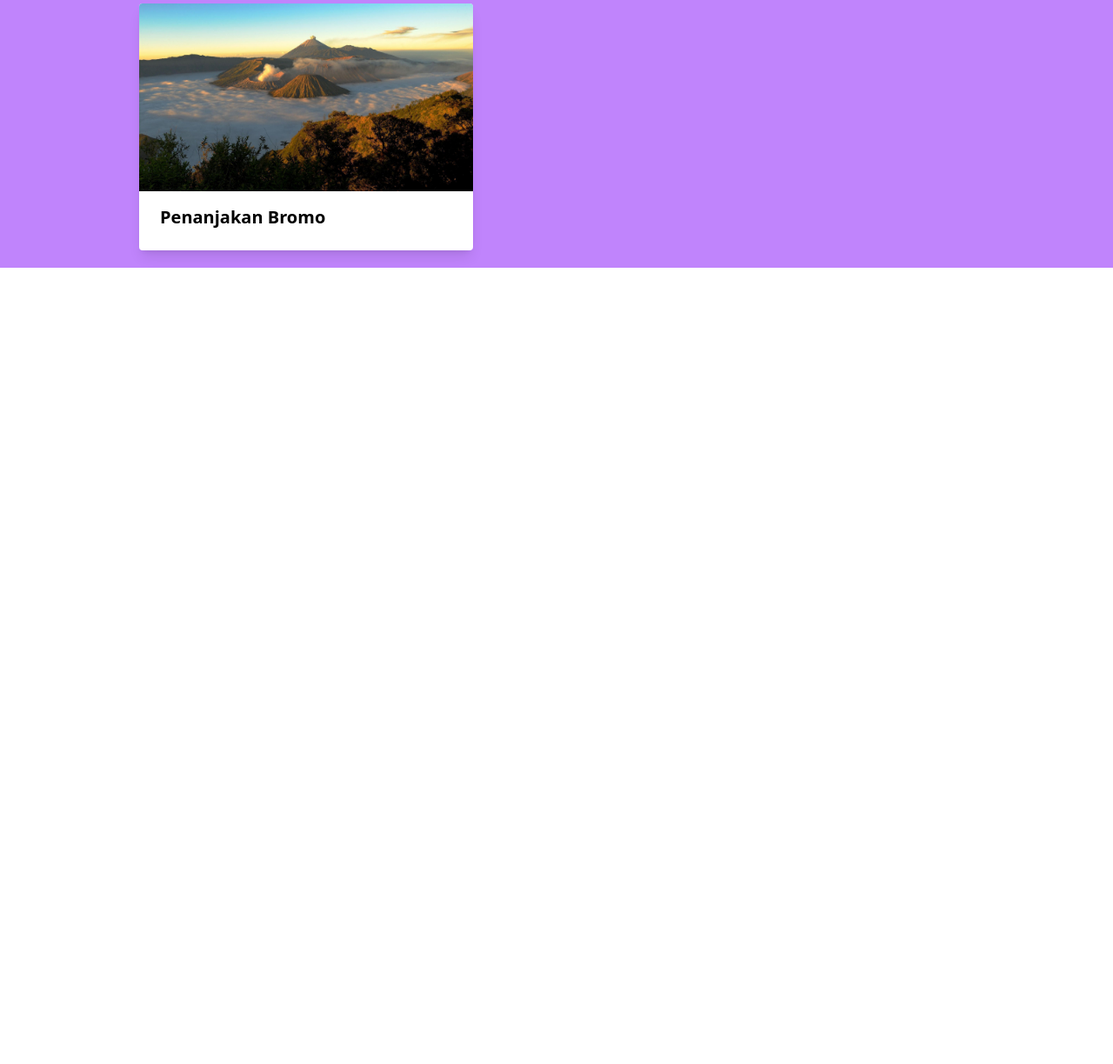
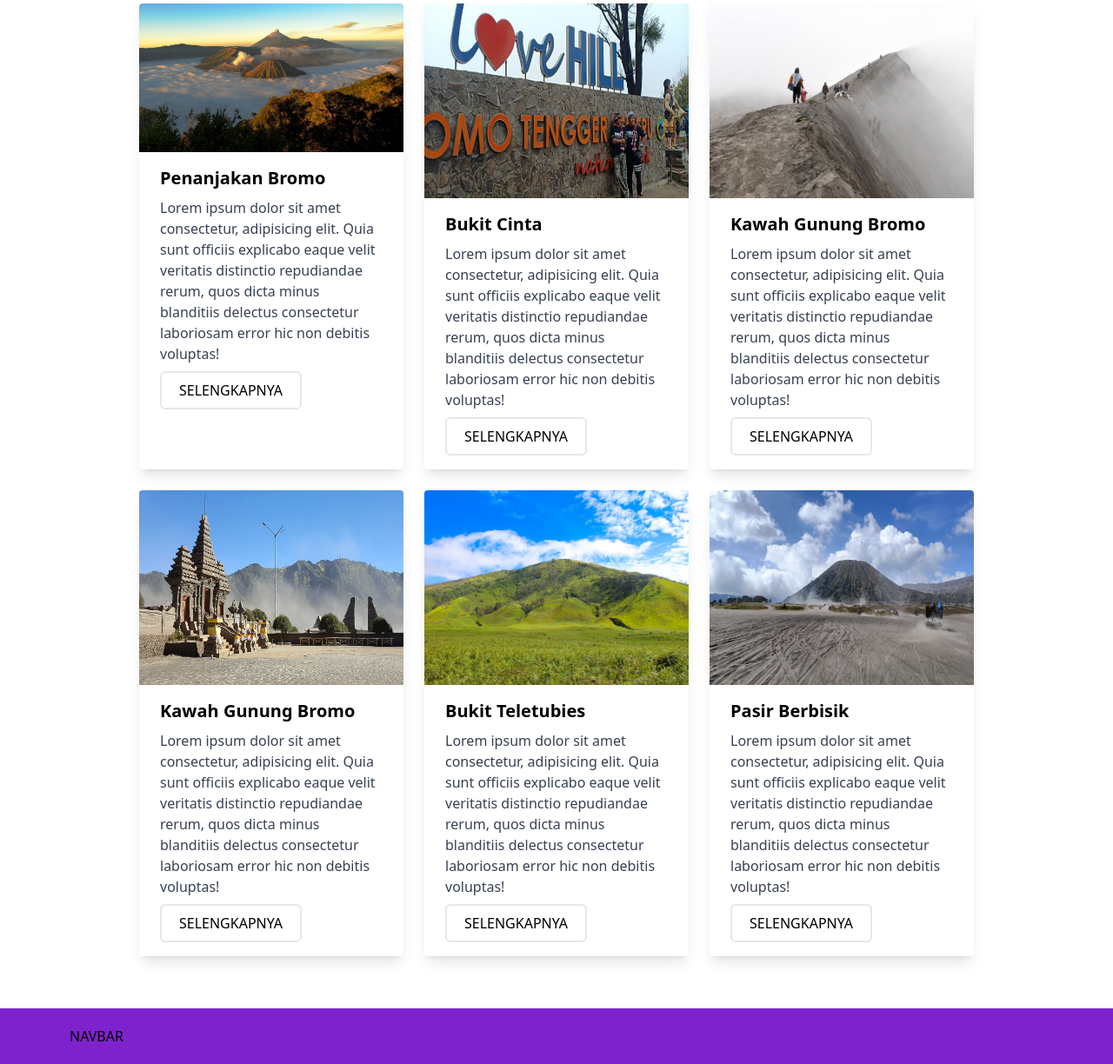
Before and after one commit to farhanariyanto03/UI_WEB, a website: page index.html in a window 1280 px wide. Shown: the part 1464-2688 px from the top of the page at 87% size. Before the commit the page ends 1772 px from the top, so only its background shows below. Drawn offline with Linux system fonts and the light colour scheme.

Commit message:
Menambahkan gallery

```diff
--- a/index.html
+++ b/index.html
@@ -85,20 +85,90 @@
             <h1 class="font-mono font-bold text-6xl">GALLERY</h1>
             <span class="block font-bold font-mono text-dark text-6xl">GUNUNG BROMO</span>
         </div>
-        <div class="bg-purple-400 py-5">
-            <div class="container flex flex-wrap px-40">
+        <div class="bg-white py-5">
+            <div class="container grid grid-cols-3   gap-6 px-40">
                 <div class="max-w-sm rounded overflow-hidden bg-white shadow-lg">
                     <img class="w-full" src="public/img/penanjakan bromo.jpg" alt="Penanjakan Bromo">
                     <div class="px-6 py-4">
                         <div class="font-bold text-xl mb-2">
                             Penanjakan Bromo
                         </div>
+                        <p class="text-gray-700 text-base">
+                            Lorem ipsum dolor sit amet consectetur, adipisicing elit. Quia sunt officiis explicabo eaque velit veritatis distinctio repudiandae rerum, quos dicta minus blanditiis delectus consectetur laboriosam error hic non debitis voluptas!
+                        </p>
+                        <button class="bg-transparent rounded-md border-2 mt-2 px-5 py-2 hover:bg-purple-500 hover:text-white uppercase">Selengkapnya</button>
+                    </div>
+                </div>
+                <div class="max-w-sm rounded overflow-hidden bg-white shadow-lg">
+                    <img class="w-full h-56" src="public/img/bukit cinta bromo.jpg" alt="Penanjakan Bromo">
+                    <div class="px-6 py-4">
+                        <div class="font-bold text-xl mb-2">
+                            Bukit Cinta
+                        </div>
+                        <p class="text-gray-700 text-base">
+                            Lorem ipsum dolor sit amet consectetur, adipisicing elit. Quia sunt officiis explicabo eaque velit veritatis distinctio repudiandae rerum, quos dicta minus blanditiis delectus consectetur laboriosam error hic non debitis voluptas!
+                        </p>
+                        <button class="bg-transparent rounded-md border-2 mt-2 px-5 py-2 hover:bg-purple-500 hover:text-white uppercase">Selengkapnya</button>
+                    </div>
+                </div>
+                <div class="max-w-sm rounded overflow-hidden bg-white shadow-lg">
+                    <img class="w-full h-56" src="public/img/kawah gunung bromo.jpg" alt="Penanjakan Bromo">
+                    <div class="px-6 py-4">
+                        <div class="font-bold text-xl mb-2">
+                            Kawah Gunung Bromo
+                        </div>
+                        <p class="text-gray-700 text-base">
+                            Lorem ipsum dolor sit amet consectetur, adipisicing elit. Quia sunt officiis explicabo eaque velit veritatis distinctio repudiandae rerum, quos dicta minus blanditiis delectus consectetur laboriosam error hic non debitis voluptas!
+                        </p>
+                        <button class="bg-transparent rounded-md border-2 mt-2 px-5 py-2 hover:bg-purple-500 hover:text-white uppercase">Selengkapnya</button>
+                    </div>
+                </div>
+                <div class="max-w-sm rounded overflow-hidden bg-white shadow-lg">
+                    <img class="w-full h-56" src="public/img/pura luhur poten.jpg" alt="Penanjakan Bromo">
+                    <div class="px-6 py-4">
+                        <div class="font-bold text-xl mb-2">
+                            Kawah Gunung Bromo
+                        </div>
+                        <p class="text-gray-700 text-base">
+                            Lorem ipsum dolor sit amet consectetur, adipisicing elit. Quia sunt officiis explicabo eaque velit veritatis distinctio repudiandae rerum, quos dicta minus blanditiis delectus consectetur laboriosam error hic non debitis voluptas!
+                        </p>
+                        <button class="bg-transparent rounded-md border-2 mt-2 px-5 py-2 hover:bg-purple-500 hover:text-white uppercase">Selengkapnya</button>
+                    </div>
+                </div>
+                <div class="max-w-sm rounded overflow-hidden bg-white shadow-lg">
+                    <img src="public/img/bukit teletubis.jpg" class="w-full h-56" alt="">
+                    <div class="px-6 py-4">
+                        <div class="font-bold text-xl mb-2">
+                            Bukit Teletubies
+                        </div>
+                        <p class="text-gray-700 text-base">
+                            Lorem ipsum dolor sit amet consectetur, adipisicing elit. Quia sunt officiis explicabo eaque velit veritatis distinctio repudiandae rerum, quos dicta minus blanditiis delectus consectetur laboriosam error hic non debitis voluptas!
+                        </p>
+                        <button class="bg-transparent rounded-md border-2 mt-2 px-5 py-2 hover:bg-purple-500 hover:text-white uppercase">Selengkapnya</button>
+                    </div>
+                </div>
+                <div class="max-w-sm rounded overflow-hidden bg-white shadow-lg">
+                    <img src="public/img/pasir berbisik.jpg" class="w-full h-56" alt="">
+                    <div class="px-6 py-4">
+                        <div class="font-bold text-xl mb-2">
+                            Pasir Berbisik
+                        </div>
+                        <p class="text-gray-700 text-base">
+                            Lorem ipsum dolor sit amet consectetur, adipisicing elit. Quia sunt officiis explicabo eaque velit veritatis distinctio repudiandae rerum, quos dicta minus blanditiis delectus consectetur laboriosam error hic non debitis voluptas!
+                        </p>
+                        <button class="bg-transparent rounded-md border-2 mt-2 px-5 py-2 hover:bg-purple-500 hover:text-white uppercase">Selengkapnya</button>
                     </div>
                 </div>
             </div>
         </div>
     </section>
     <!-- CONTENT GALLERY END -->
+
+    <!-- CONTENT NAVBAR START -->
+    <section class="bg-purple-700 py-5 px-20 mt-10">
+        <h1>NAVBAR</h1>
+    </section>
+    <!-- CONTENT NAVBAR END -->
 </body>
 
 </html>
```
Also changed, not shown: src/output.css.
